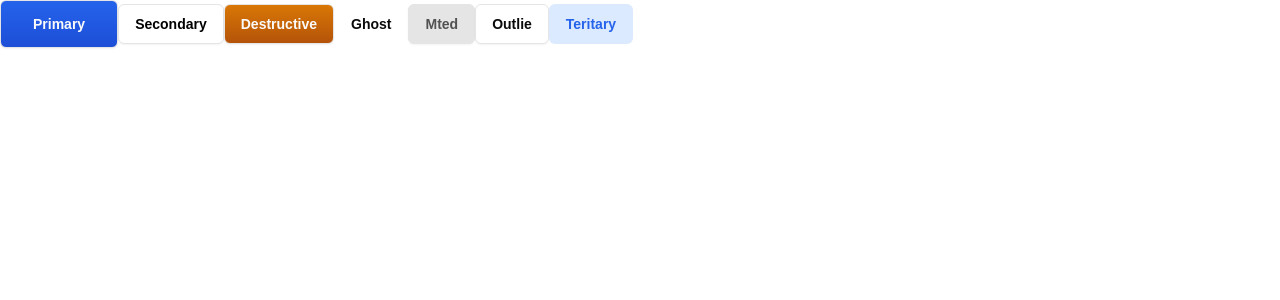
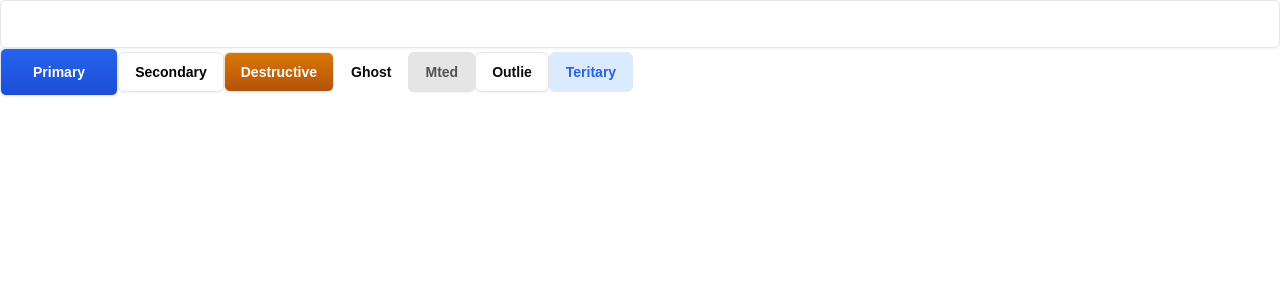
Before and after one commit to pepbritisnasetiawan/jira-clone, a Next.js app: page / in a window 1280 px wide. Shown: the top 300 px of the page. Built offline with nearby package versions, Linux system fonts and the light colour scheme.

Commit message:
modify: high on input and select

```diff
--- a/src/app/page.tsx
+++ b/src/app/page.tsx
@@ -1,8 +1,10 @@
 import { Button } from '@/components/ui/button';
+import { Input } from '@/components/ui/input';
 
 export default function Home() {
   return (
     <div className="">
+      <Input />
       <Button size="lg">Primary</Button>
       <Button variant="secondary">Secondary</Button>
       <Button variant="destructive">Destructive</Button>
--- a/src/components/ui/input.tsx
+++ b/src/components/ui/input.tsx
@@ -11,7 +11,7 @@
       <input
         type={type}
         className={cn(
-          "flex h-9 w-full rounded-md border border-input bg-transparent px-3 py-1 text-sm shadow-sm transition-colors file:border-0 file:bg-transparent file:text-sm file:font-medium file:text-foreground placeholder:text-muted-foreground focus-visible:outline-none focus-visible:ring-1 focus-visible:ring-ring disabled:cursor-not-allowed disabled:opacity-50",
+          "flex h-12 w-full rounded-md border border-input bg-transparent px-3 py-1 text-sm shadow-sm transition-colors file:border-0 file:bg-transparent file:text-sm file:font-medium file:text-foreground placeholder:text-muted-foreground focus-visible:outline-none focus-visible:ring-1 focus-visible:ring-ring disabled:cursor-not-allowed disabled:opacity-50",
           className
         )}
         ref={ref}
--- a/src/components/ui/select.tsx
+++ b/src/components/ui/select.tsx
@@ -24,7 +24,7 @@
   <SelectPrimitive.Trigger
     ref={ref}
     className={cn(
-      "flex h-9 w-full items-center justify-between whitespace-nowrap rounded-md border border-input bg-transparent px-3 py-2 text-sm shadow-sm ring-offset-background placeholder:text-muted-foreground focus:outline-none focus:ring-1 focus:ring-ring disabled:cursor-not-allowed disabled:opacity-50 [&>span]:line-clamp-1",
+      "flex h-12 w-full items-center justify-between whitespace-nowrap rounded-md border border-input bg-transparent px-3 py-2 text-sm shadow-sm ring-offset-background placeholder:text-muted-foreground focus:outline-none focus:ring-1 focus:ring-ring disabled:cursor-not-allowed disabled:opacity-50 [&>span]:line-clamp-1",
       className
     )}
     {...props}
```
